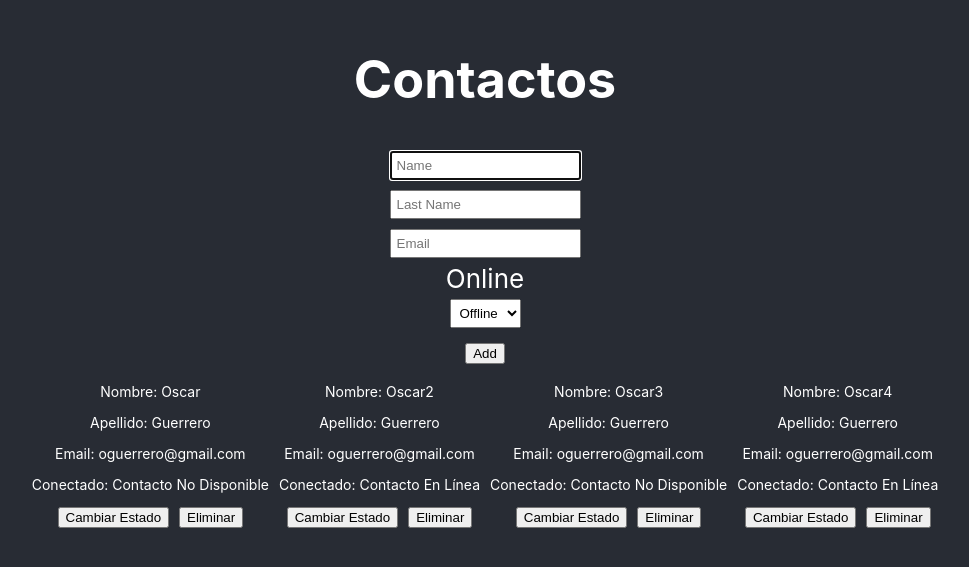
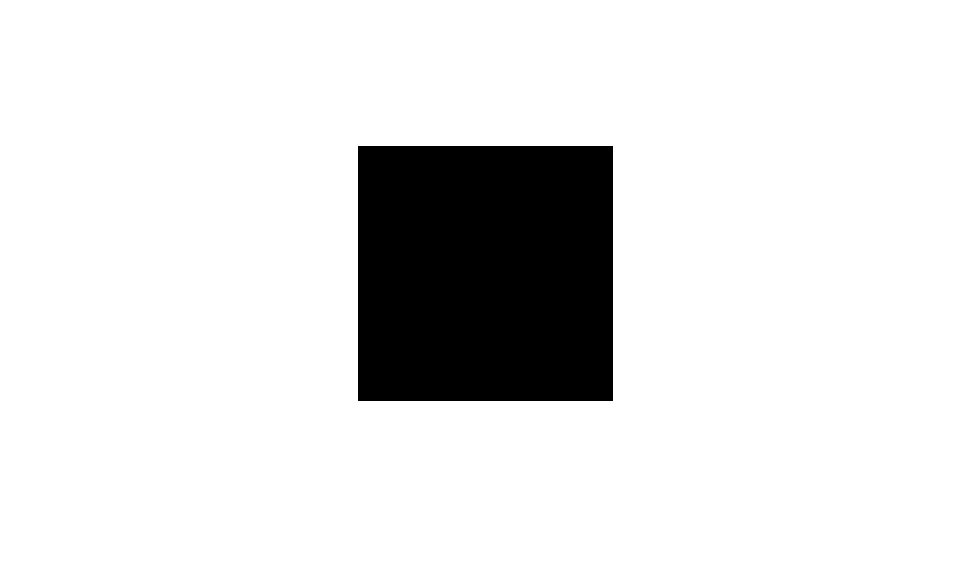
Before and after one commit to oguerrero/ejercicios1-2, a React (Create React App) app: page / in a window 1280 px wide. Shown: the part 127-694 px from the top of the page, without its empty margins (155-1124 px from the left). Built offline with nearby package versions, Linux system fonts and the light colour scheme.

Commit message:
ejercicio 10-11-12

```diff
--- a/src/App.js
+++ b/src/App.js
@@ -1,12 +1,14 @@
 import './App.css';
 import ComponenteA from './components/container/componenteA';
+import Ejercicio101112 from './components/pure/Ejercicio10-11-12';
 
 function App() {
   return (
     <div className="App">
-      <header className="App-header">
-        <ComponenteA />
-      </header>
+      {/* <header className="App-header"> */}
+       {/*  <ComponenteA /> */}
+     {/*  </header> */}
+     <Ejercicio101112 />
     </div>
   );
 }
--- /dev/null
+++ b/src/components/pure/Ejercicio10-11-12.jsx
@@ -0,0 +1,52 @@
+import React, { useEffect, useState } from 'react'
+
+const container = {
+    display: 'flex',
+    width: '100vw',
+    height: '100vh',
+    alignItems: 'center',
+    justifyContent: 'center'
+}
+
+const Ejercicio101112 = () => {
+    const [red, setRed] = useState(0)
+    const [green, setGreen] = useState(0)
+    const [blue, setBlue] = useState(0)
+    const [running, setRunning] = useState(false);
+    let repeater
+
+    const boxStyle = {
+        background: `rgb(${red}, ${green}, ${blue})`,
+        width: '255px',
+        height: '255px',
+        transition: 'all 0.1s ease'
+    }
+
+    let style = boxStyle
+
+    const changeColor = () => {
+        setRed(Math.floor(Math.random() * 256))
+        setGreen(Math.floor(Math.random() * 256))
+        setBlue(Math.floor(Math.random() * 256))
+    }
+
+    const handleColor = (e) => {
+        console.log(e.type)
+        if (e.type === 'mouseover' && !running) {
+            repeater = setInterval(changeColor, 200)
+        } else {
+            setRunning(!running)
+        }
+    }
+    return (
+        <div style={container}>
+            <div
+                style={style}
+                onMouseOver={handleColor}
+                onMouseOut={handleColor}
+                onDoubleClick={handleColor}></div>
+        </div>
+    )
+}
+
+export default Ejercicio101112
```
